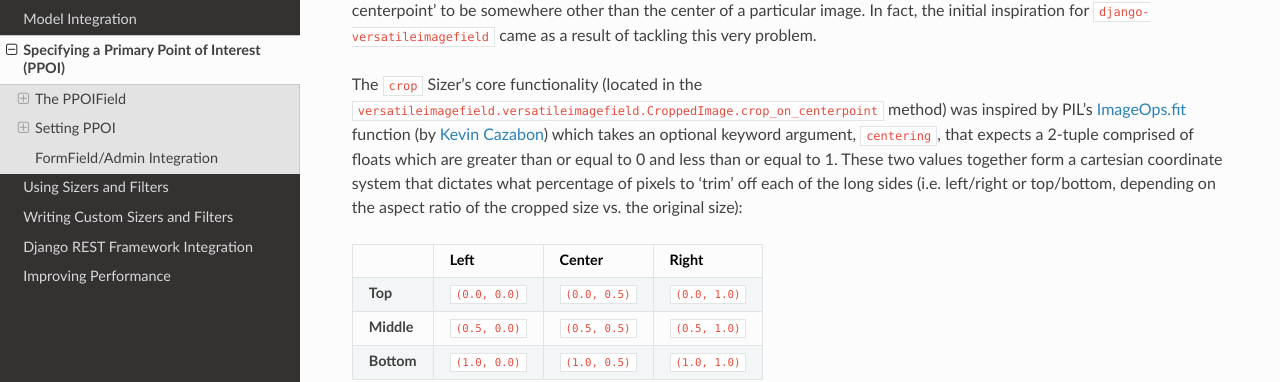
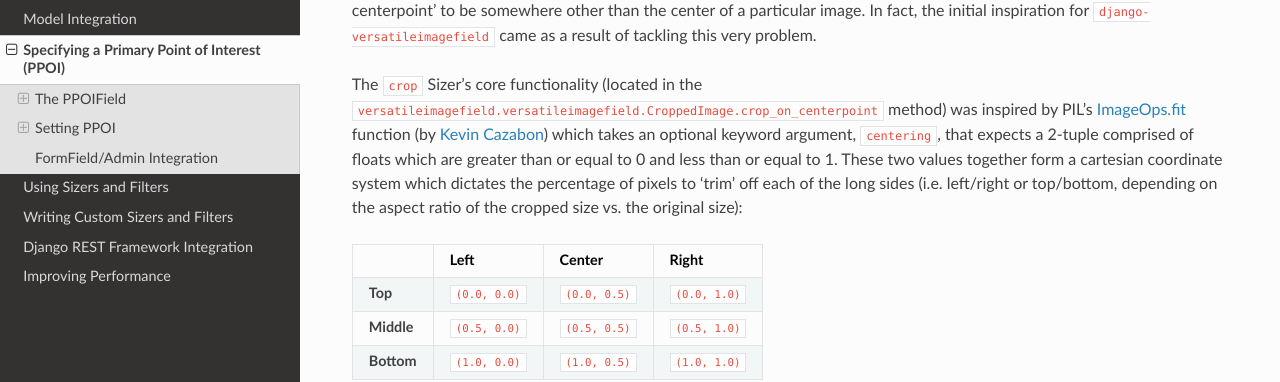
Before and after one commit to respondcreate/django-versatileimagefield, a Sphinx documentation site: the page built from docs/specifying_ppoi.rst, in a window 1280 px wide and 900 px high. Shown: the part 185-567 px from the top of the window. Built offline with Sphinx 7.4.7 and the Read the Docs theme 2.0.0, drawn with Linux system fonts in a browser that asks for light colours; some of the changed text lies outside the part shown.

```diff
--- a/docs/improving_performance.rst
+++ b/docs/improving_performance.rst
@@ -13,7 +13,7 @@ To turn off on-demand image creation just set the ``'create_images_on_demand'``
 Ensuring images are created
 ---------------------------
 
-This boost in performance is great but now you'll need to ensure that the images your application links to actually exist. Luckily, ``VersatileImageFieldWarmer`` will help you do just that. Here's an example in the Python shell using the :ref:`example model <example-model>` from the Django REST Framework serialization example:
+This boost in performance is great but now you'll need to ensure that the images your application links-to actually exist. Luckily, ``VersatileImageFieldWarmer`` will help you do just that. Here's an example in the Python shell using the :ref:`example model <example-model>` from the Django REST Framework serialization example:
 
 .. code-block:: python
 
--- a/docs/specifying_ppoi.rst
+++ b/docs/specifying_ppoi.rst
@@ -13,7 +13,7 @@ The ``crop`` Sizer's core functionality (located in the ``versatileimagefield.ve
 function (by `Kevin Cazabon <http://www.cazabon.com/>`__) which takes an optional
 keyword argument, ``centering``, that expects a 2-tuple comprised of
 floats which are greater than or equal to 0 and less than or equal to 1. These two values
-together form a cartesian coordinate system that dictates what percentage of pixels to 'trim' off each of the long sides (i.e. left/right or top/bottom, depending on the aspect ratio of the cropped size vs. the original size):
+together form a cartesian coordinate system which dictates the percentage of pixels to 'trim' off each of the long sides (i.e. left/right or top/bottom, depending on the aspect ratio of the cropped size vs. the original size):
 
 +----------+--------------+--------------+--------------+
 |          |Left          |Center        |Right         |
--- a/docs/writing_custom_sizers_and_filters.rst
+++ b/docs/writing_custom_sizers_and_filters.rst
@@ -11,8 +11,8 @@ Both Sizers and Filters subclass from
 provides a :ref:`preprocessing API <preprocessing-api>` as well as all
 the business logic necessary to retrieve and save images.
 
-The 'meat' of each Sizer & Filter – a.k.a what actually modifies the
-original image – takes place within the ``process_image`` method which
+The 'meat' of each Sizer & Filter – what actually modifies the
+original image – resides within the ``process_image`` method which
 all subclasses must define (not doing so will raise a
 ``NotImplementedError``). Sizers and Filters expect slightly different
 keyword arguments (Sizers required ``width`` and ``height``, for
```
Also changed, not shown: other parts of docs/improving_performance.rst (+1 -1 lines), other parts of docs/specifying_ppoi.rst (+1 -4 lines), README.rst (+0 -8 lines), docs/index.rst (+0 -8 lines), docs/installation.rst (+7 -1 lines).
